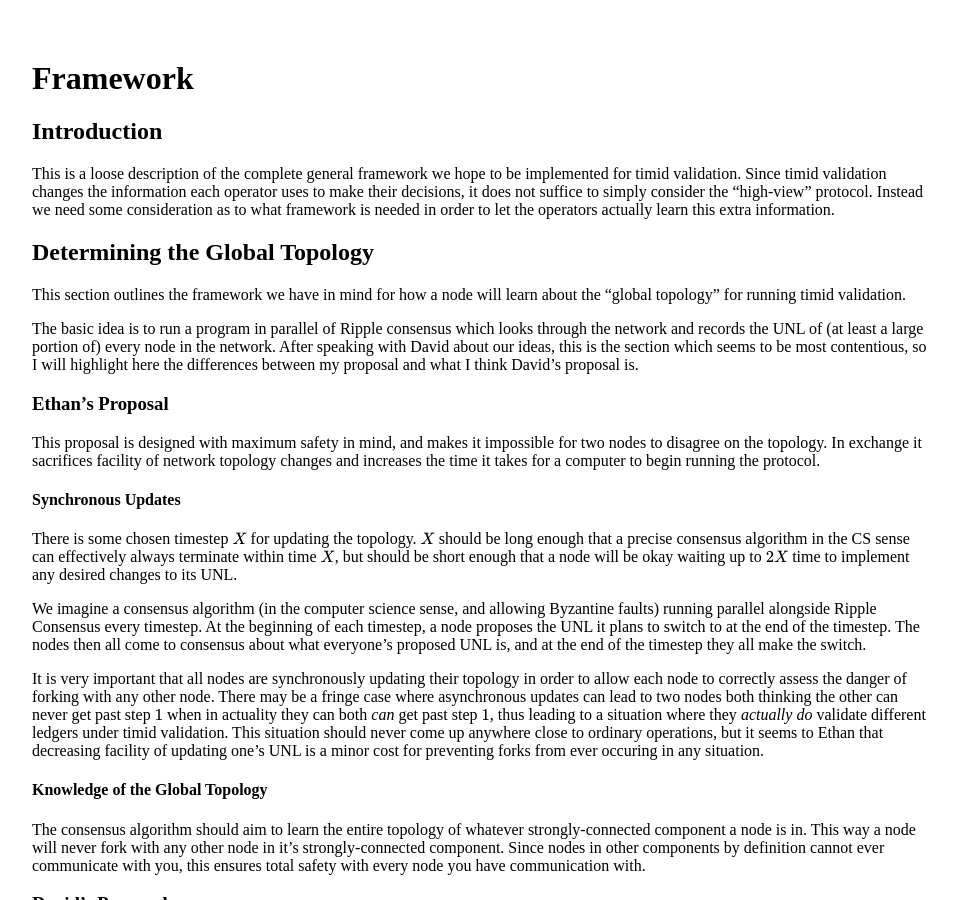
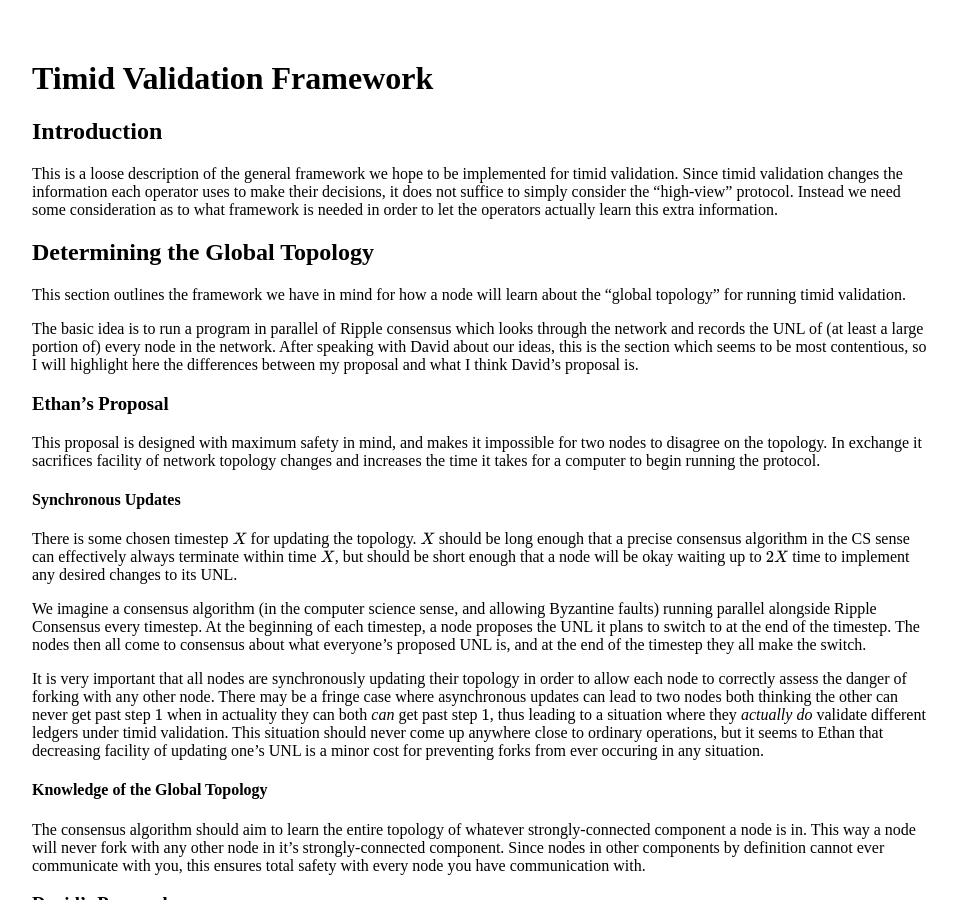
Before and after one commit to ChronusZ/chronusz.github.io, a Jekyll site: the page built from _posts/2017-06-27-timid-validation-framework.md, in a window 1280 px wide and 900 px high. Shown: the whole window, without its empty margins (160-1117 px from the left). Built offline with Jekyll 4.4.1, drawn with Linux system fonts in a browser that asks for light colours; formulas are drawn with MathJax 3.

Commit message:
Update 2017-06-27-timid-validation-framework.md

```diff
--- a/_posts/2017-06-27-timid-validation-framework.md
+++ b/_posts/2017-06-27-timid-validation-framework.md
@@ -5,11 +5,11 @@ date: 2017-06-27
 use_math: true
 ---
 
-# Framework
+# Timid Validation Framework
 
 ## Introduction
 
-This is a loose description of the complete general framework we hope to be implemented for timid validation. Since timid validation changes the information each operator uses to make their decisions, it does not suffice to simply consider the "high-view" protocol. Instead we need some consideration as to what framework is needed in order to let the operators actually learn this extra information.
+This is a loose description of the general framework we hope to be implemented for timid validation. Since timid validation changes the information each operator uses to make their decisions, it does not suffice to simply consider the "high-view" protocol. Instead we need some consideration as to what framework is needed in order to let the operators actually learn this extra information.
 
 ## Determining the Global Topology
 
```
